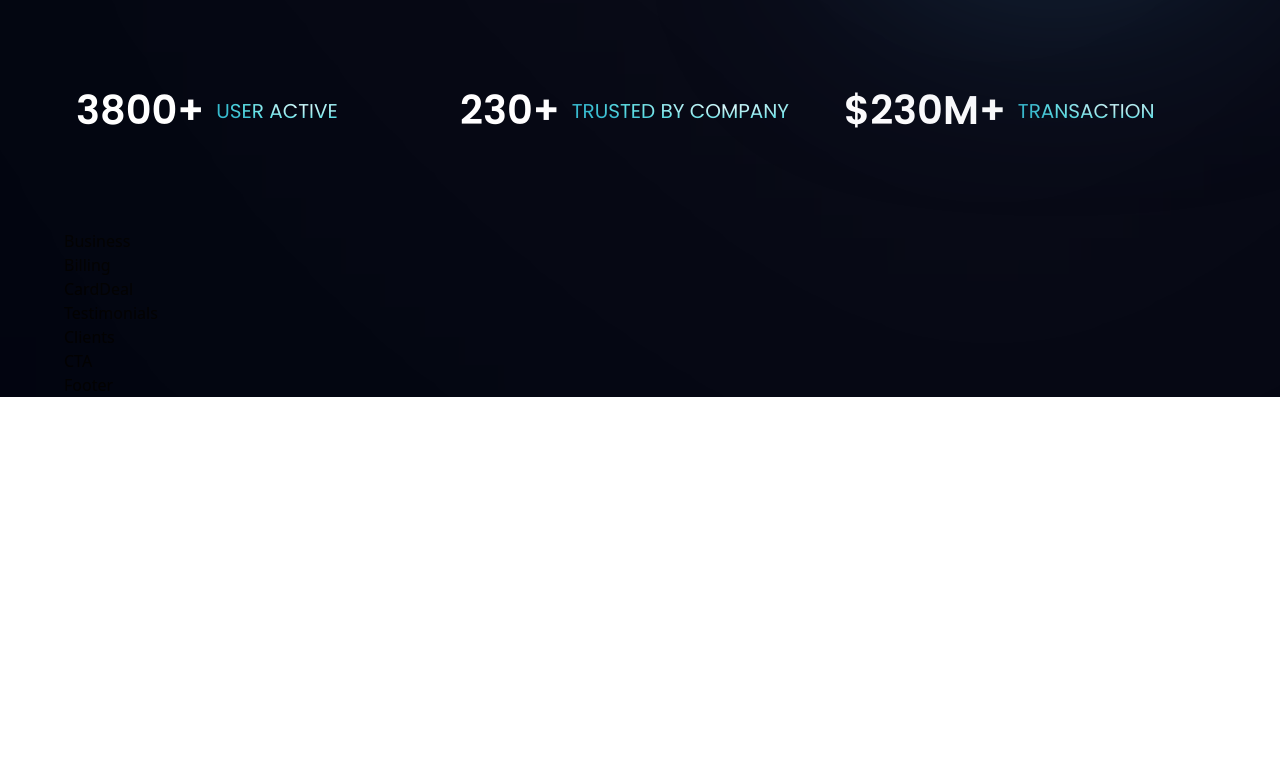
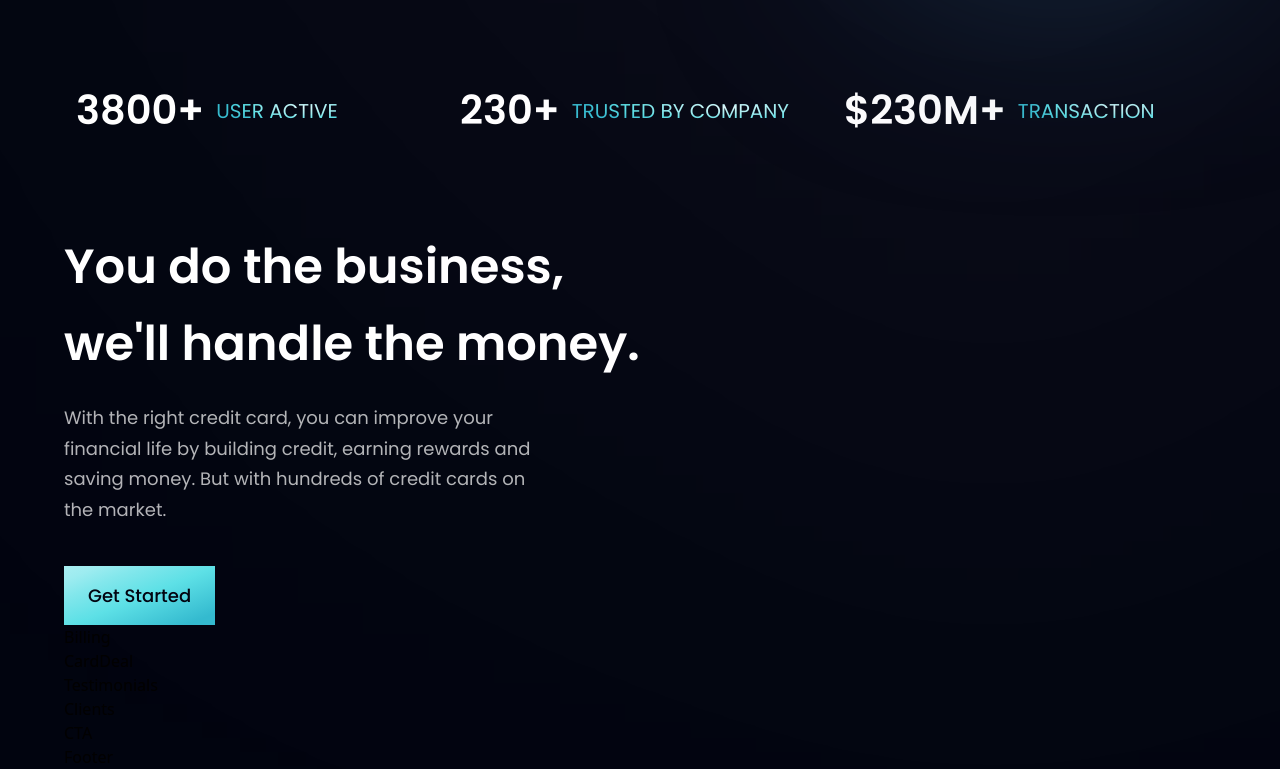
Before and after one commit to 7agabond/modern-bank-app, a React (Vite) app: page / in a window 1280 px wide. Shown: the part 716-1485 px from the top of the page. Before the commit the page ends 1113 px from the top, so only its background shows below. Built offline with nearby package versions, Linux system fonts and the light colour scheme.

Commit message:
Latest ver

```diff
--- a/src/components/Business.jsx
+++ b/src/components/Business.jsx
@@ -1,7 +1,26 @@
+import { features } from "../constants";
+import styles, { layout } from "../style";
+import Button from "./Button";
 import React from "react";
 
 const Business = () => {
-  return <div>Business</div>;
+  return (
+    <section id="features" className={`layout.section`}>
+      <div className={layout.sectionInfo}>
+        <h2 className={styles.heading2}>
+          You do the business, <br className="sm:block hidden" /> we'll handle
+          the money.
+        </h2>
+        <p className={`${styles.paragraph} max-w-[470px] mt-5`}>
+          With the right credit card, you can improve your financial life by
+          building credit, earning rewards and saving money. But with hundreds
+          of credit cards on the market.
+        </p>
+
+        <Button styles="mt-10" />
+      </div>
+    </section>
+  );
 };
 
 export default Business;
--- a/src/components/Button.jsx
+++ b/src/components/Button.jsx
@@ -1,7 +1,14 @@
 import React from "react";
 
-const Button = () => {
-  return <div>Button</div>;
+const Button = ({ styles }) => {
+  return (
+    <button
+      type="button"
+      className={`py-4 px-6 bg-blue-gradient font-poppins font-medium text-[18px] text-primary outline-transparent ${styles}`}
+    >
+      Get Started
+    </button>
+  );
 };
 
 export default Button;
```
